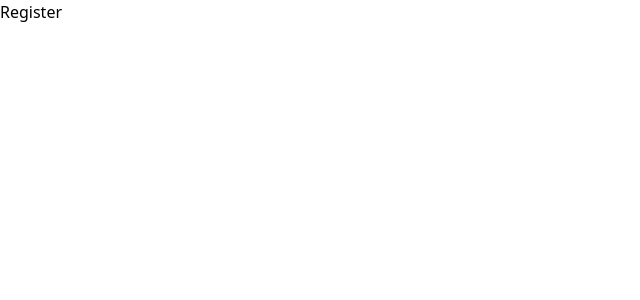
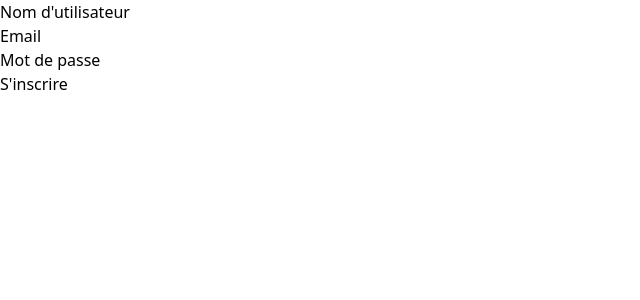
Before and after one commit to Aboubakar2004/Blog_laravel, a React (Vite) app in the folder front-end/: page /register in a window 1280 px wide. Shown: the top 300 px of the page, without its empty margins (0-640 px from the left). Built offline with nearby package versions, Linux system fonts and the light colour scheme.

Commit message:
ajout de la fonction permettant a un utilisateur de s'inscrire dans le fichier register.tsx

```diff
--- a/front-end/src/api/auth.js
+++ b/front-end/src/api/auth.ts
@@ -1,7 +1,15 @@
 const API_URL = "http://127.0.0.1:8000/api";
 import axios from "axios";
 
-export async function registerUser({ name, email, password }) {
+export async function registerUser({
+  name,
+  email,
+  password,
+}: {
+  name: string;
+  email: string;
+  password: string;
+}) {
   try {
     const response = await axios.post(`${API_URL}/register`, {
       name,
@@ -15,7 +23,13 @@ export async function registerUser({ name, email, password }) {
   }
 }
 
-export async function loginUser({ email, password }) {
+export async function loginUser({
+  email,
+  password,
+}: {
+  email: string;
+  password: string;
+}) {
   try {
     const response = await axios.post(`${API_URL}/login`, {
       email,
--- a/front-end/src/pages/Register/Register.tsx
+++ b/front-end/src/pages/Register/Register.tsx
@@ -1,7 +1,54 @@
+import { useState } from "react";
+import { registerUser } from "../../api/auth";
+
 function Register() {
+  const [form, setForm] = useState({ name: "", email: "", password: "" });
+
+  const handleSubmit = async (e: any) => {
+    e.preventDefault();
+
+    try {
+      await registerUser({
+        name: form.name,
+        email: form.email,
+        password: form.password,
+      });
+      console.log("Utilisateur inscrit avec succès");
+    } catch (error) {
+      console.error(error);
+    }
+  };
   return (
     <div>
-      <h1>Register</h1>
+      <div>
+        <form onSubmit={handleSubmit}>
+          <div>
+            <label htmlFor="">Nom d'utilisateur</label>
+            <input
+              type="text"
+              value={form.name}
+              onChange={(e) => setForm({ ...form, name: e.target.value })}
+            />
+          </div>
+          <div>
+            <label htmlFor="">Email</label>
+            <input
+              type="email"
+              value={form.email}
+              onChange={(e) => setForm({ ...form, email: e.target.value })}
+            />
+          </div>
+          <div>
+            <label htmlFor="">Mot de passe</label>
+            <input
+              type="password"
+              value={form.password}
+              onChange={(e) => setForm({ ...form, password: e.target.value })}
+            />
+          </div>
+          <input type="submit" value={"S'inscrire"} />
+        </form>
+      </div>
     </div>
   );
 }
```
